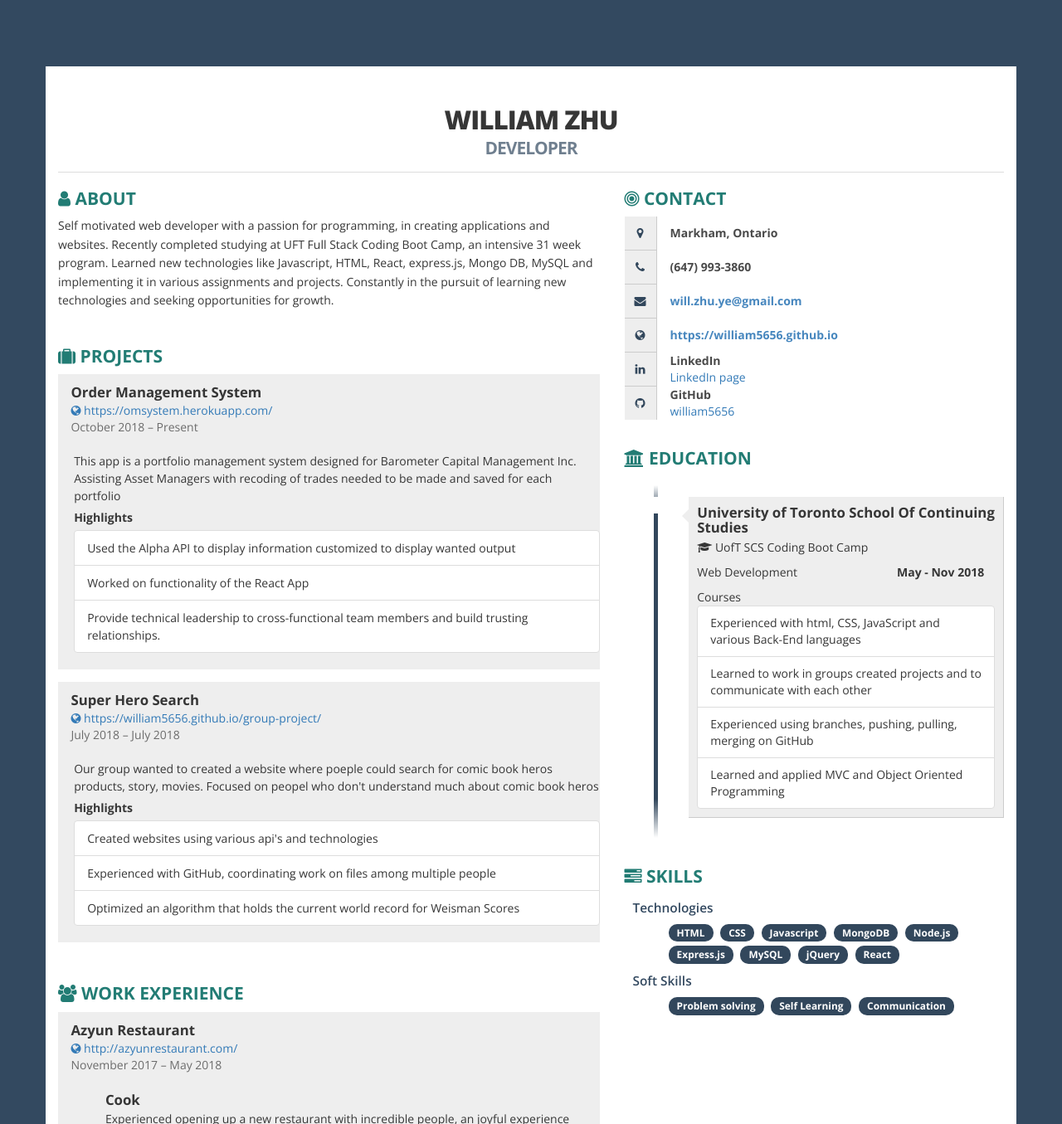
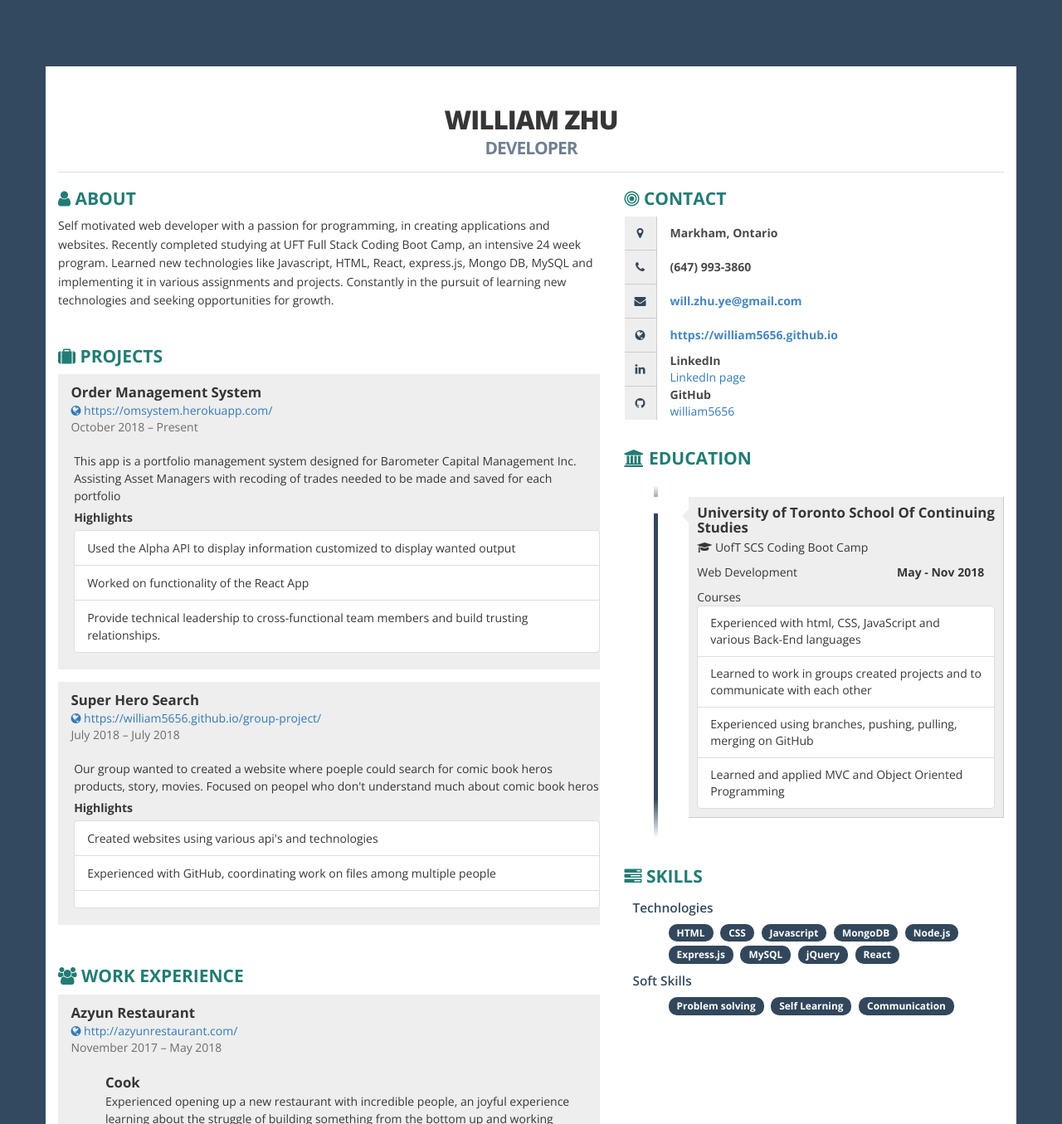
Before and after one commit to william5656/resume-json, a website: page index.html in a window 1280 px wide. Shown: the top 1355 px of the page at 83% size. Drawn offline with nearby package versions, Linux system fonts and the light colour scheme.

Commit message:
changed description

```diff
--- a/index.html
+++ b/index.html
@@ -381,7 +381,7 @@ blockquote,
 
 <div class="box">
 <h2><i class="fa fa-user ico"></i> About</h2>
-<p style="line-height: 1.6;">Self motivated web developer with a passion for programming, in creating applications and websites. Recently completed studying at UFT Full Stack Coding Boot Camp, an intensive 31 week program. Learned new technologies like Javascript, HTML, React, express.js, Mongo DB, MySQL and implementing it in various assignments and projects. Constantly in the pursuit of learning new technologies and seeking opportunities for growth. </p>
+<p style="line-height: 1.6;">Self motivated web developer with a passion for programming, in creating applications and websites. Recently completed studying at UFT Full Stack Coding Boot Camp, an intensive 24 week program. Learned new technologies like Javascript, HTML, React, express.js, Mongo DB, MySQL and implementing it in various assignments and projects. Constantly in the pursuit of learning new technologies and seeking opportunities for growth. </p>
 </div>
 
 <div class="box">
@@ -428,7 +428,7 @@ Our group wanted to created a website where poeple could search for comic book h
 <ul class="list-group">
 <li class="list-group-item">Created websites using various api's and technologies</li>
 <li class="list-group-item">Experienced with GitHub, coordinating work on files among multiple people</li>
-<li class="list-group-item">Optimized an algorithm that holds the current world record for Weisman Scores</li>
+<li class="list-group-item"Researched various APIs and implemented the most adequate API into the project</li>
 </ul>
 </div>
 </div>
```
